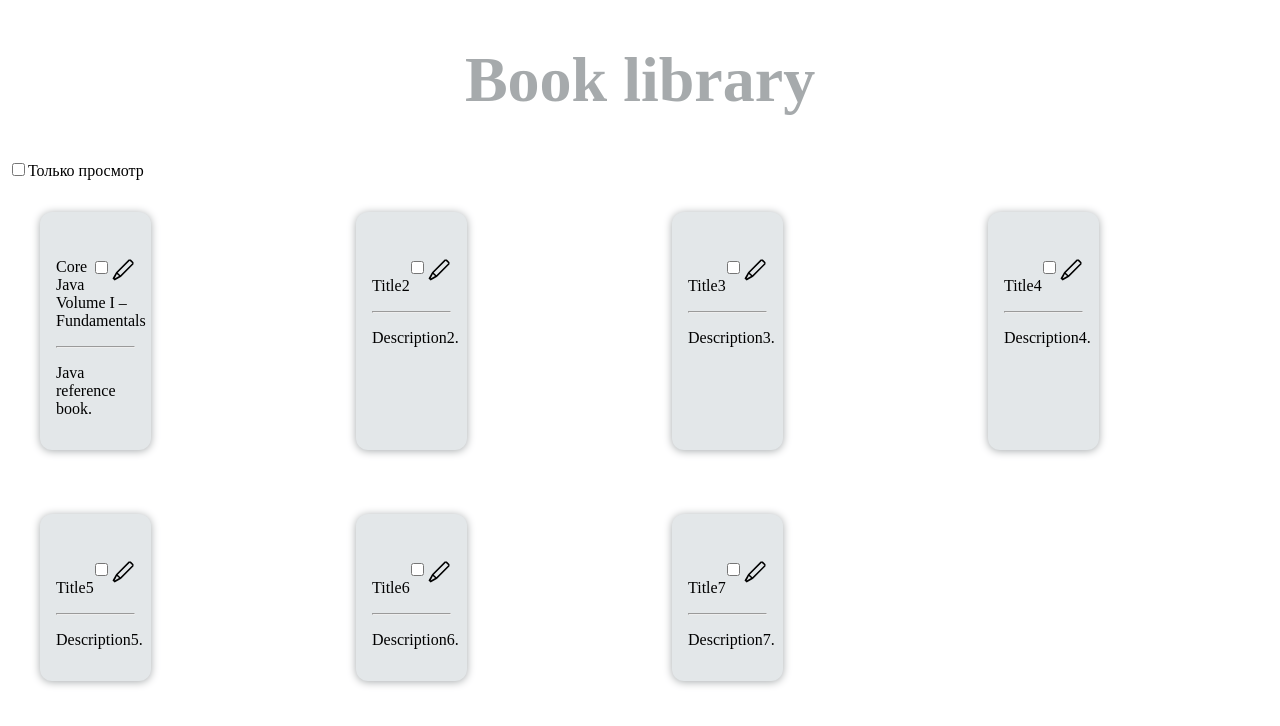
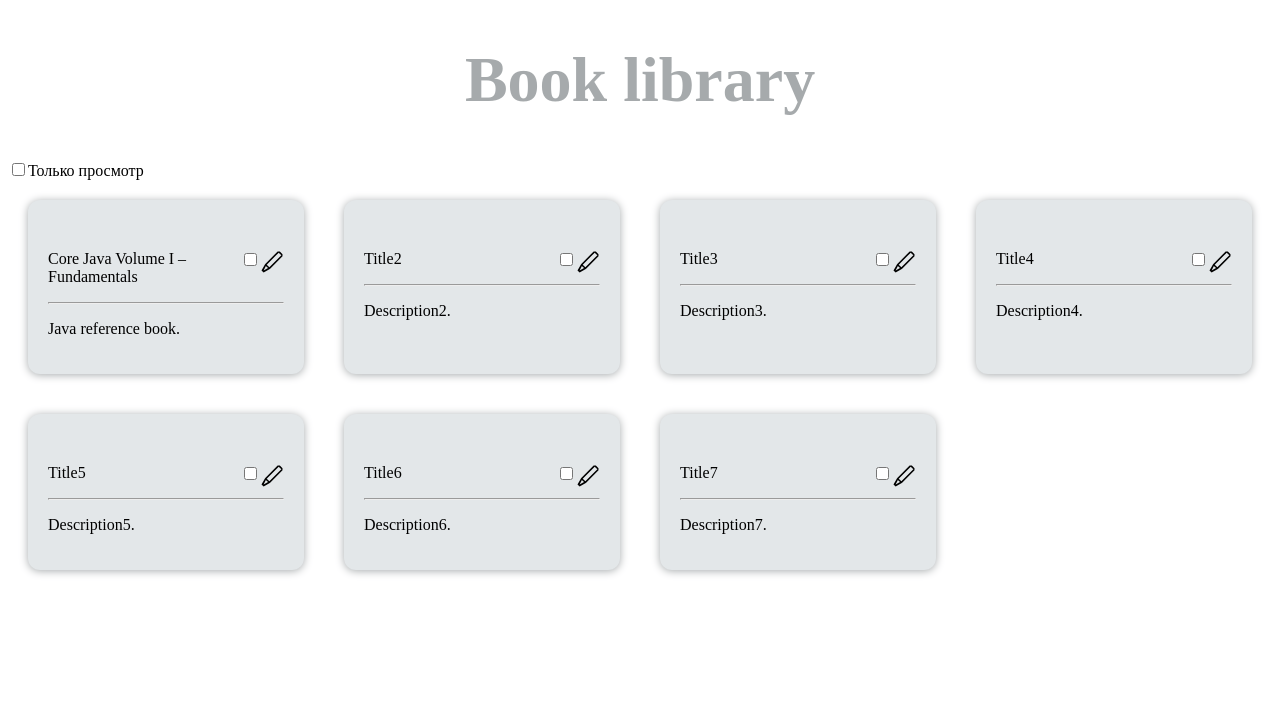
Before and after one commit to VolhaBond/vbondarava-react, a React (Create React App) app: page / in a window 1280 px wide. Shown: the top 726 px of the page. Built offline with nearby package versions, Linux system fonts and the light colour scheme.

Commit message:
React - Task3-1 - created copy of cards to update cards state

```diff
--- a/src/App.js
+++ b/src/App.js
@@ -44,9 +44,10 @@ const App = () => {
   ]);
 
   const cardUpdateHandler = updatedCard => {
-    const index = cards.findIndex(card => card.id === updatedCard.id);
-    cards[index] = updatedCard;
-    setCards([...cards]);
+    let cardsCopy = [...cards];
+    const index = cardsCopy.findIndex(card => card.id === updatedCard.id);
+    cardsCopy[index] = updatedCard;
+    setCards([...cardsCopy]);
   }
 
   const setViewModeOnlyHandler = () => {
--- a/src/index.css
+++ b/src/index.css
@@ -5,11 +5,9 @@
   font-size: 4rem;
 }
 .card {
-  padding: 1rem;
+  padding: 20px;
   background-color: rgb(227, 231, 233);
-  margin: 2rem;
-  width: 50rem;
-  max-width: 25%;
+  margin: 20px;
   border-radius: 12px;
   box-shadow: 0 1px 8px rgb(166, 170, 172);
 }
```
